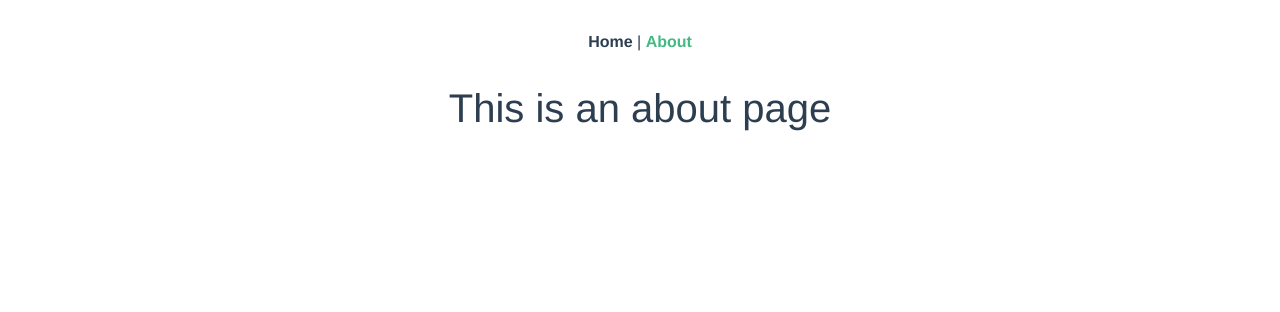
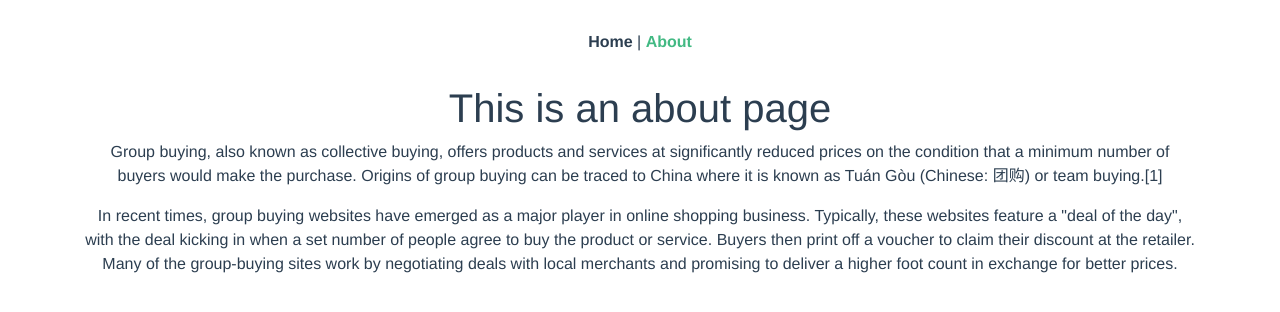
Before and after one commit to bizso09/groupbuyblockchain, a Vue app in the folder frontend/: page /about in a window 1280 px wide. Shown: the top 312 px of the page. Built offline with nearby package versions, Linux system fonts and the light colour scheme.

Commit message:
small change. remove more crud

```diff
--- a/frontend/src/components/Pledge.vue
+++ b/frontend/src/components/Pledge.vue
@@ -18,6 +18,7 @@
       ></div>
     </div>
     <span>{{currentPledges}} out of a target of {{target}}.</span>
+
   </div>
 </template>
 
@@ -35,7 +36,7 @@ export default {
     },
     message: {
       type: String,
-      default: "10 Bucket St",
+      default: "10 Bucket St, Cambridge",
     }
   },
   methods: {
--- a/frontend/src/views/About.vue
+++ b/frontend/src/views/About.vue
@@ -1,5 +1,9 @@
 <template>
   <div class="about">
     <h1>This is an about page</h1>
+    <p>Group buying, also known as collective buying, offers products and services at significantly reduced prices on the condition that a minimum number of buyers would make the purchase. Origins of group buying can be traced to China where it is known as Tuán Gòu (Chinese: 团购) or team buying.[1]</p>
+
+<p>In recent times, group buying websites have emerged as a major player in online shopping business. Typically, these websites feature a "deal of the day", with the deal kicking in when a set number of people agree to buy the product or service. Buyers then print off a voucher to claim their discount at the retailer. Many of the group-buying sites work by negotiating deals with local merchants and promising to deliver a higher foot count in exchange for better prices.
+</p>
   </div>
 </template>
```
Also changed, not shown: 1 other file (tests, documents, lock files or other folders).
